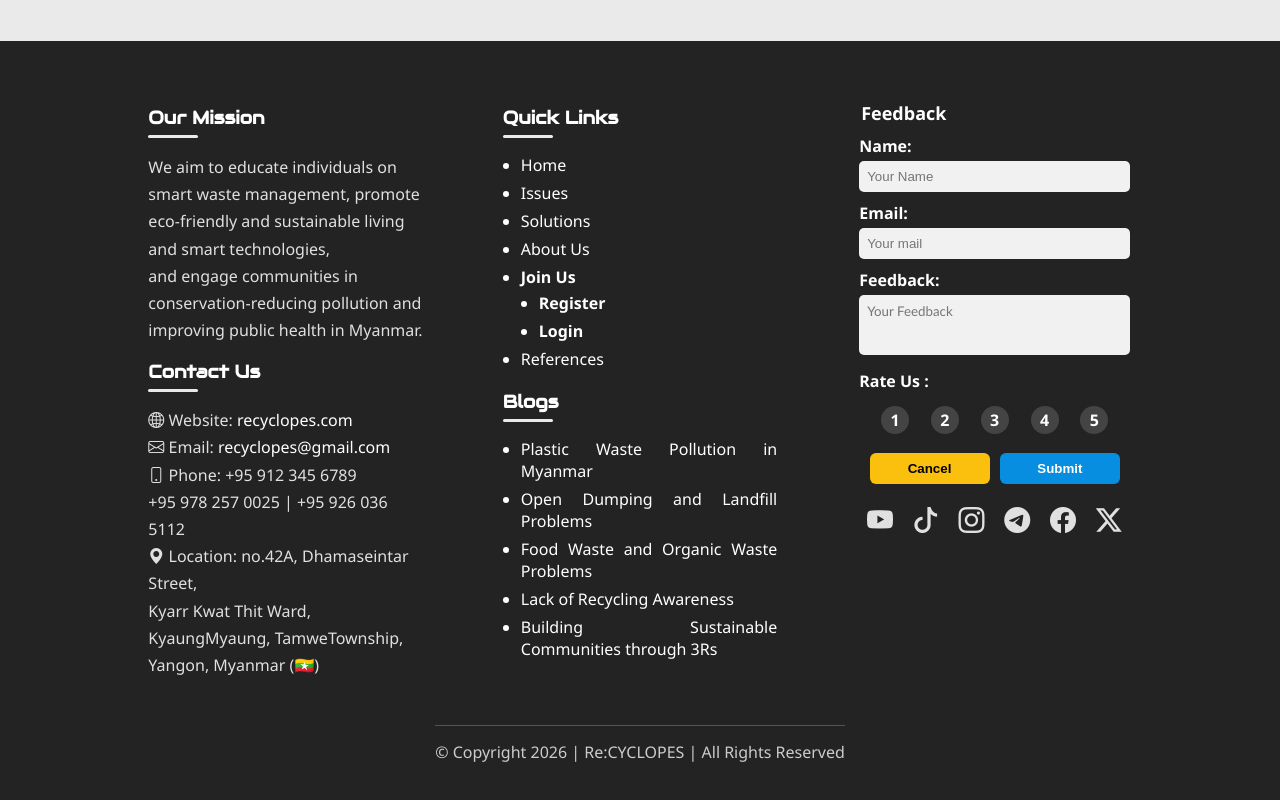
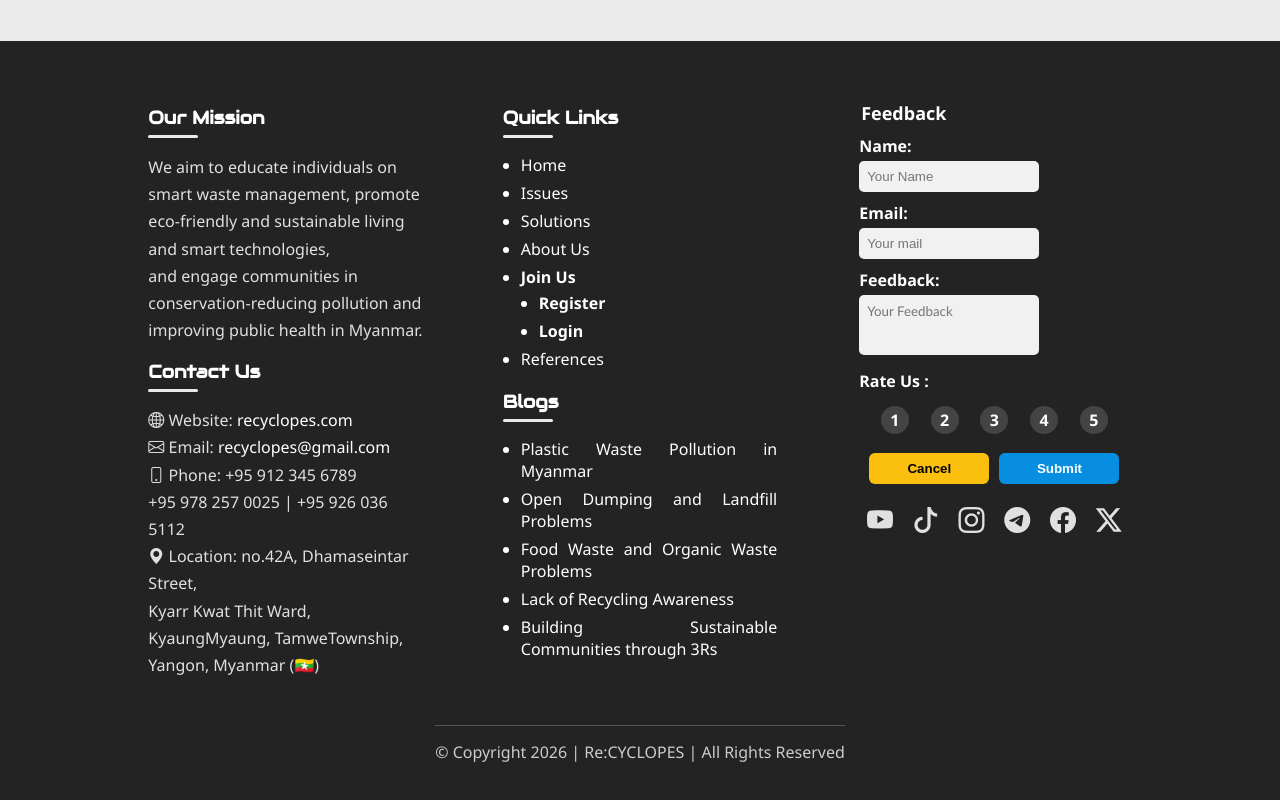
Before and after one commit to ItzEthanPro/Re-CYCLOPES, a plain HTML site: page index.html in a window 1280 px wide. Shown: the part 3239-4039 px from the top of the page. Drawn offline with nearby package versions, Linux system fonts and the light colour scheme.

Commit message:
Update footer.css

```diff
--- a/footer.css
+++ b/footer.css
@@ -123,9 +123,9 @@ footer label{
 
 footer input,
 footer textarea{
-    /* width: 100%; */
+    width: 100%;
     /* max-width: 349px; */
-    min-width: 271px;
+    /* min-width: 271px; */
     padding: 8px;
     margin-bottom: 10px;
 
```
